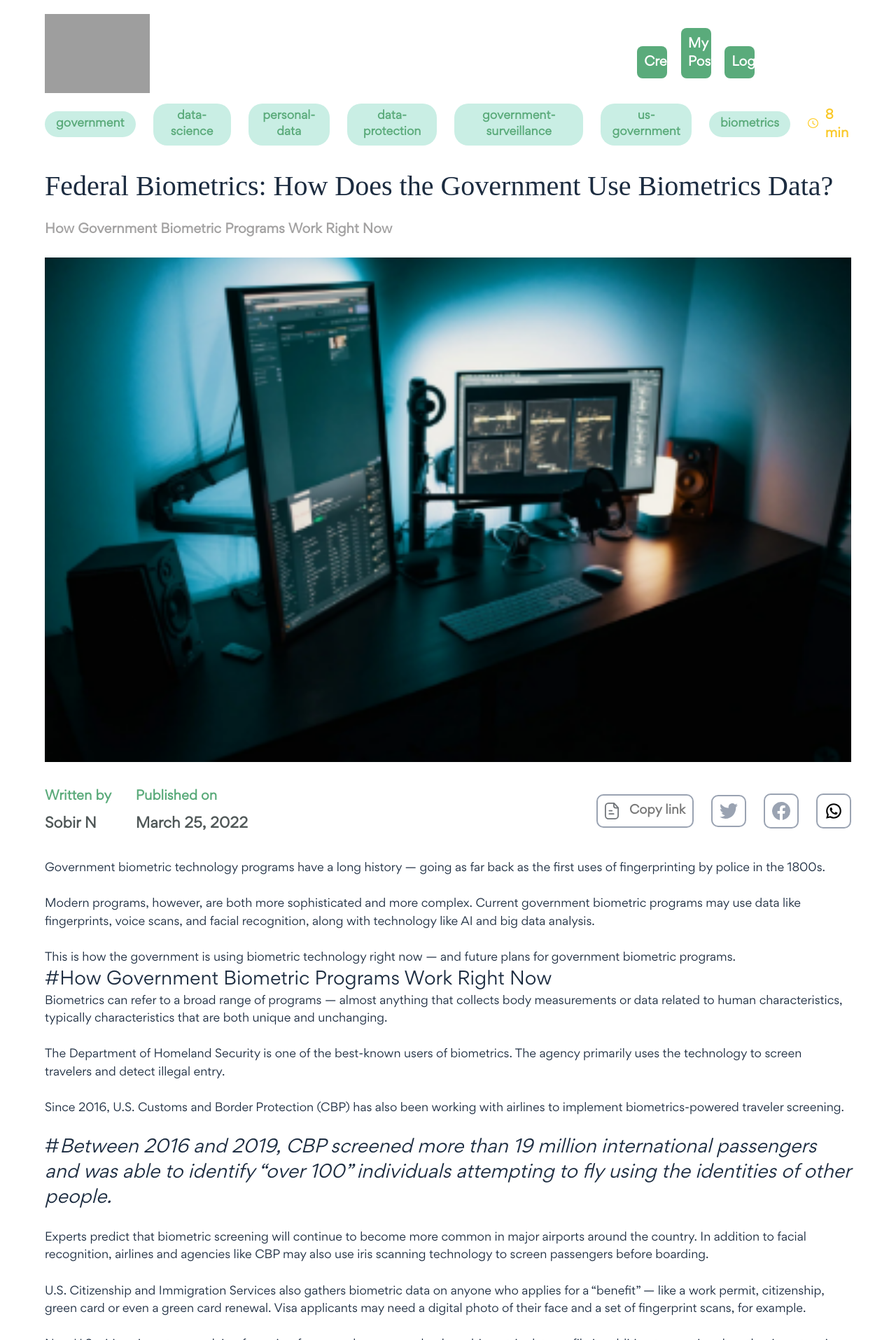
After one commit to muhammedajsalk/Blog-Dynamic, a Django app: page /1/ in a window 1280 px wide. The commit adds this page. Shown: the top 1915 px of the page at 70% size. Run offline with Django 3.2, Linux system fonts and the light colour scheme; some libraries are stand-ins or nearby versions; some web fonts are replaced; grey boxes are pictures that could not be loaded.

Commit message:
Post Detail Pages (Configuring template and url)

```diff
--- a/templates/web/index.html
+++ b/templates/web/index.html
@@ -12,7 +12,7 @@
                     <ul class="posts">
                         {% for post in instances %}
                         <li>
-                            <a href="./post.html">
+                            <a href="{% url 'web:post' id=post.id %}">
                                 <div class="blog-image">
                                     <img
                                         src="{{post.featured_image.url}}"
--- /dev/null
+++ b/templates/web/post.html
@@ -0,0 +1,226 @@
+{% extends 'base.html' %}
+{% load static %}
+{% block content %}
+    <section id="single-page-home">
+        <section class="wrapper">
+            <header>
+                <h1>
+                    <a href="">
+                        <img
+                            src="{% static './images/icons/blog-logo.svg' %}"
+                            alt="Logo"
+                        />
+                    </a>
+                </h1>
+                <div>
+                    <a href="./create.html" class="login my-posts">
+                    Create
+                    </a>
+                    <a href="./my-posts.html" class="login my-posts">
+                        My Posts
+                    </a>
+                    <a href="#" class="login"> Logout </a>
+
+                <div>
+                <div id="hamburger-icon">
+                    <img
+                        src="{% static './images/icons/hamburger.svg' %}"
+                        alt="Hamburger"
+                    />
+                </div>
+            </header>
+            <section class="single-page-spotlight">
+                <div class="blog-category">
+
+                    <span class="category">
+                        government
+                    </span>
+
+                    <span class="category">
+                        data-science
+                    </span>
+
+                    <span class="category">
+                        personal-data
+                    </span>
+
+                    <span class="category">
+                        data-protection
+                    </span>
+
+                    <span class="category">
+                        government-surveillance
+                    </span>
+
+                    <span class="category">
+                        us-government
+                    </span>
+
+                    <span class="category">
+                        biometrics
+                    </span>
+                    <span class="read">
+                        <span class="clock">
+                            <img src="{% static './images/icons/clock.svg' %}" alt="Clock" />
+                        </span>
+                        8 min
+                    </span>
+                </div>
+                <h3 class="title">
+                    Federal Biometrics: How Does the Government Use Biometrics Data?
+                </h3>
+                <p class="description">
+                    How Government Biometric Programs Work Right Now
+                </p>
+                <div class="post-thumbnail">
+                    <img src="{% static './images//Images/system.png' %}" alt="Post-thumbnail" >
+                </div>
+                <div class="details">
+                    <span class="published">
+                        <p class="written">
+                            Written by
+                        </p>
+                        <p class="name">
+                            Sobir N
+                        </p>
+                    </span>
+                    <span class="published">
+                        <p class="written">
+                            Published on
+                        </p>
+                        <p class="name">
+                        March 25, 2022
+                        </p>
+                    </span>
+                    <ul class="social">
+                        <li>
+                            <a href="#" class="copy-link">
+                                <span class="link">
+                                    <img src="{% static './images/icons/copy-link.svg' %}" alt="Copy-link" />
+                                </span>
+                                Copy link
+                            </a>
+                        </li>
+                        <li class="social-media">
+                            <a target="_blank" href="#">
+                                <img src="{% static './images/icons/twitter.svg' %}" alt="Twitter" />
+                            </a>
+                        </li>
+
+                        <li class="social-media">
+                            <a target="_blank" href="#">
+                                <img src="{% static './images/icons/facebook.svg' %}" alt="Facebook" />
+                            </a>
+                        </li>
+                        <li class="social-media">
+                            <a target="_blank" href="#">
+                                <img src="{% static './images/icons/whatsapp.svg' %}" alt="Linked-in" />
+                            </a>
+                        </li>
+                    </ul>
+                </div>
+                <p class="detailed-description">
+                <p>Government biometric technology programs have a long history &mdash; going as far back as the <strong>first uses of fingerprinting by police in the 1800s.</strong></p>
+
+                <p>&nbsp;</p>
+
+                <p>Modern programs, however, are both more sophisticated and more complex. Current government biometric programs may use data like fingerprints, voice scans, and facial recognition, along with technology like AI and big data analysis.</p>
+
+                <p>&nbsp;</p>
+
+                <p>This is how the government is using biometric technology right now &mdash; and future plans for government biometric programs.</p>
+
+                <h2>#<strong>How Government Biometric Programs Work Right Now</strong></h2>
+
+                <p>Biometrics can refer to a broad range of programs &mdash; almost anything that collects body measurements or data related to human characteristics, typically characteristics that are both unique and unchanging.</p>
+
+                <p>&nbsp;</p>
+
+                <p>The <a href="https://fedtechmagazine.com/article/2019/08/how-government-uses-biometric-authentication-technology-perfcon" rel="noopener noreferrer ugc">Department of Homeland Security</a> is one of the best-known users of biometrics. The agency primarily uses the technology to screen travelers and detect illegal entry.</p>
+
+                <p>&nbsp;</p>
+
+                <p>Since 2016, U.S. Customs and Border Protection (CBP) has also been working with airlines to implement biometrics-powered traveler screening.</p>
+
+                <p>&nbsp;</p>
+
+                <h2>#<strong><em>Between 2016 and 2019, CBP screened <a href="https://thehill.com/policy/transportation/448643-cbp-says-it-has-caught-over-100-imposters-out-of-19-million-scanned-by" rel="noopener noreferrer ugc">more than 19 million</a> international passengers and was able to identify &ldquo;over 100&rdquo; individuals attempting to fly using the identities of other people.</em></strong></h2>
+
+                <p>&nbsp;</p>
+
+                <p><a href="https://www.nytimes.com/2021/12/07/travel/biometrics-airports-security.html" rel="noopener noreferrer ugc">Experts predict</a> that biometric screening will continue to become more common in major airports around the country. In addition to facial recognition, airlines and agencies like CBP may also use iris scanning technology to screen passengers before boarding.</p>
+
+                <p>&nbsp;</p>
+
+                <p>U.S. Citizenship and Immigration Services also gathers biometric data on anyone who applies for a &ldquo;benefit&rdquo; &mdash; like a work permit, citizenship, green card or even a green card renewal. Visa applicants may need a digital photo of their face and a set of fingerprint scans, for example.</p>
+
+                <p>&nbsp;</p>
+
+                <p>Non-U.S. citizen investors applying for a visa, for example, may need to have biometric data on file in addition to meeting the other <a href="https://shanelaw.com/investor-immigration/" rel="noopener noreferrer ugc">investor visa requirements</a> &mdash; like investing in a commercial venture individually.</p>
+
+                <p>&nbsp;</p>
+
+                <p>Despite some pushback from privacy experts and activists, these programs are likely to stick around. Not every government biometric program has been as successful, however.</p>
+
+                <h2>#<strong>How Government Biometrics Can Fail</strong></h2>
+
+                <p>In February 2022, the <a href="https://krebsonsecurity.com/2022/02/irs-to-ditch-biometric-requirement-for-online-access/" rel="noopener noreferrer ugc">IRS announced</a> &mdash; then quickly reversed &mdash; a plan to use third-party biometrics authentication company <a href="http://ID.me" rel="noopener noreferrer ugc">ID.me</a> to verify the identity of taxpayers.</p>
+
+                <p>&nbsp;</p>
+
+                <p>According to the IRS, biometric identification was to become the only way for taxpayers to access their IRS records online.</p>
+
+                <p>&nbsp;</p>
+
+                <p>The ID.me system is used stored facial scans and facial recognition to verify a person&rsquo;s identity. To log in, taxpayers would take a selfie using a phone camera or web camera. Then, the system would authenticate their identity using the stored facial information.</p>
+
+                <p>&nbsp;</p>
+
+                <p>The IRS put the plan on hold after privacy experts, lawmakers and individuals raised concerns about the verification software, the security of taxpayer&rsquo;s biometric data, and the potential that biometric identification could disadvantage the disabled or those with limited access to technology.</p>
+
+                <h2>#<strong>Future Plans for Government Biometric Programs</strong></h2>
+
+                <p>In February 2022, the <a href="https://www.biometricupdate.com/202202/dhs-seeks-biometric-investments-for-border-security-addresses-privacy-concerns" rel="noopener noreferrer ugc">DHS announced a call</a> for innovators in the biometrics field. The call encourages organizations in the science and technology community to suggest solutions to the challenges the agency currently faces &mdash; including biometrics for border security programs and privacy in biometric technology.</p>
+
+                <p>&nbsp;</p>
+
+                <p>The same month, the department also addressed concerns about the privacy of biometric technologies.</p>
+
+                <p>&nbsp;</p>
+
+                <p>DHS Chief Privacy Officer Lynn Parker Dupree told <a href="https://federalnewsnetwork.com/agency-oversight/2022/02/dhs-privacy-chief-aims-to-promote-privacy-enhancing-technologies/" rel="noopener noreferrer ugc">Federal News Network</a> that &ldquo;I have been really working with academia and technologists to figure out how we can build tools that actually enhance privacy.&rdquo;</p>
+
+                <p>&nbsp;</p>
+
+                <p>Dupree also said that the DHS will make sure &ldquo;mechanisms are in place&rdquo; to mitigate privacy risks and the limitations of biometrics.</p>
+
+                <p>&nbsp;</p>
+
+                <p>This new call for collaboration is part of a broader DHS move to adopt more touchless biometric technology.</p>
+
+                <p>&nbsp;</p>
+
+                <p>The DHS is also <a href="https://www.biometricupdate.com/202201/dhs-svip-program-offering-funding-for-biometric-wearables" rel="noopener noreferrer ugc">offering $1.7 million</a> in funding to businesses that work on biometric wearables.</p>
+
+                <p>&nbsp;</p>
+
+                <p>The funding is available to startups and small businesses that &ldquo;address the specifically defined use cases access to government funding to develop proof of concepts, pilot projects, and in-field testing of innovative biometric technologies,&rdquo; according to Biometric Update.</p>
+
+                <p>&nbsp;</p>
+
+                <p>In addition to DHS programs, there is likely to be a significant expansion of government use of biometrics in the next few years. Customs and Border Protection, for example, could be on track to expand its biometric screening programs and invest in new biometric technologies.</p>
+
+                <h2>#<strong>Government Biometric Programs Are Expanding &mdash; But Often Face Pushback</strong></h2>
+
+                <p>The government has long used biometrics to verify the identity of individuals, including international travelers and visa applicants.</p>
+
+                <p>&nbsp;</p>
+
+                <p>New biometrics programs emerge all the time, but not every experiment is successful.</p>
+
+                <p>Right now, the DHS and CBP are two major U.S. agencies that use biometrics. In the near future, the DHS will probably expand its use of biometrics, though privacy advocates and lawmakers may push back on new programs.</p>
+                                </p>
+                </section>
+        </section>
+    </section>
+{% endblock %}
--- a/web/urls.py
+++ b/web/urls.py
@@ -5,5 +5,6 @@ from web import views
 app_name = "web"
 
 urlpatterns = [
-    path('',views.index, name="index")
+    path('',views.index, name="index"),
+    path('<int:id>/',views.post, name="post")
 ]
--- a/web/views.py
+++ b/web/views.py
@@ -45,3 +45,8 @@ def index(request):
         "authors" : authors
     }
     return render(request, 'web/index.html',context=context)
+
+
+def post(request,id):
+    context = {}
+    return render(request, 'web/post.html',context=context)
```
